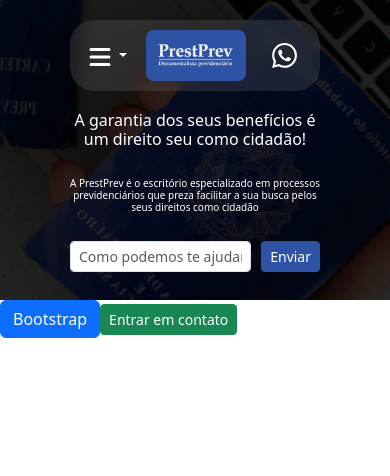
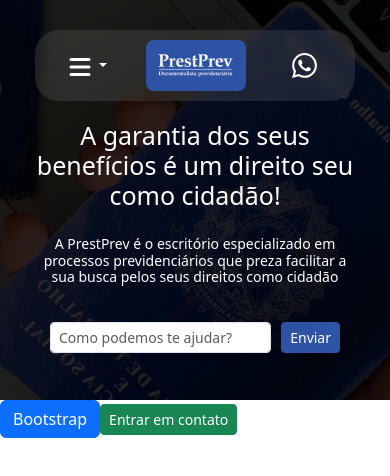
Before and after one commit to LZanardii/lp-prestprev, a React (Vite) app: page / in a window 390 px wide. Shown: the top 476 px of the page. Built offline with nearby package versions, Linux system fonts and the light colour scheme.

Commit message:
fix: mobile responsive

```diff
--- a/src/components/FirstSection/index.tsx
+++ b/src/components/FirstSection/index.tsx
@@ -24,7 +24,7 @@ const FirstSection = () => {
         <div className="titleContent">
           <div className="title">
             <h1>
-              A garantia dos seus benefícios é <br/>  um direito seu como cidadão!
+              A garantia dos seus benefícios é um direito seu como cidadão!
             </h1>
             <h6>
               A PrestPrev é o escritório especializado em processos previdenciários que preza facilitar a sua busca pelos seus direitos como cidadão
--- a/src/components/FirstSection/style.css
+++ b/src/components/FirstSection/style.css
@@ -27,7 +27,12 @@
       }
 
       @media(max-width: 420px){
-        width: 280px;
+        width: 340px;
+        padding: 10px;
+      }
+
+      @media(max-width: 360px){
+        width: 270px;
         padding: 10px;
       }
 
@@ -41,10 +46,25 @@
         text-align: center;
 
         @media(max-width: 1000px){
-          height: 200px;
+          height: 260px;
         }
 
         @media(max-width: 750px){
+          height: 240px;
+          >h1{
+            font-size: 28px;
+          }
+          >h6{
+            font-size: 15px;
+          }
+        }
+
+        @media(max-width: 490px){
+          height: 240px;
+        }
+
+        @media(max-width: 420px){
+          height: 260px;
           >h1{
             font-size: 25px;
           }
@@ -53,23 +73,8 @@
           }
         }
 
-        @media(max-width: 490px){
-          >h1{
-            font-size: 20px;
-          }
-          >h6{
-            font-size: 12px;
-          }
-        }
-
-        @media(max-width: 420px){
-          height: 180px;
-          >h1{
-            font-size: 16px;
-          }
-          >h6{
-            font-size: 10px;
-          }
+        @media(max-width: 360px){
+          height: 300px;
         }
 
         >form{
@@ -96,8 +101,11 @@
           }
 
           @media(max-width: 420px){
-            width: 250px;
-            padding: 0px;
+            width: 310px;
+          }
+
+          @media(max-width: 360px){
+            width: 280px;
           }
         }
       }
@@ -110,15 +118,15 @@
     height: 480px;
 
     @media(max-width: 1000px){
-      height: 380px;
+      height: 420px;
     }
 
     @media(max-width: 750px){
-        height: 350px;
+        height: 400px;
     }
 
-    @media(max-width: 420px){
-      height: 300px;
+    @media(max-width: 360px){
+      height: 430px;
   }
   }
 }
--- a/src/components/Header/style.css
+++ b/src/components/Header/style.css
@@ -4,7 +4,7 @@
   padding: 10px 30px;
   border-radius: 1.5rem !important;
   backdrop-filter: blur(7px);
-  width: 820px;
+  max-width: 840px;
 
   .desktop {
     display: flex;
@@ -56,15 +56,21 @@
   }
 
   @media(max-width: 750px){
-    width: 350px;
-    margin-top: 20px;
+    width: 410px;
+  }
+
+  @media(max-width: 490px){
+    width: 390px;
   }
 
 
   @media(max-width: 420px){
-    width: 250px;
-    padding: 10px 15px;
-    margin-top: 20px;
+    width: 320px;
+  }
+
+
+  @media(max-width: 360px){
+    width: 270px;
   }
 
   @media(max-width: 750px){
```
